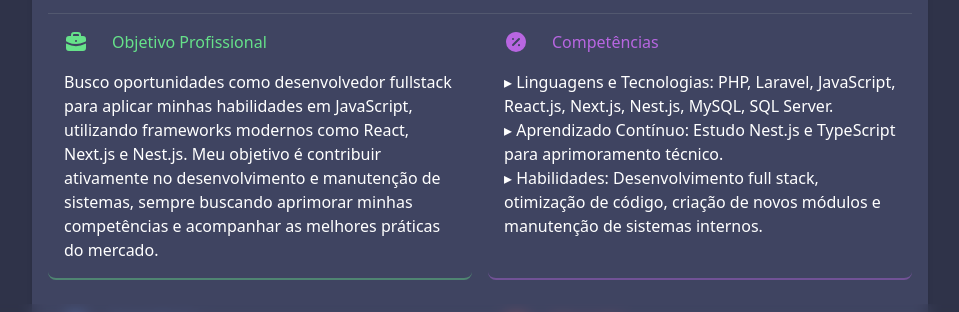
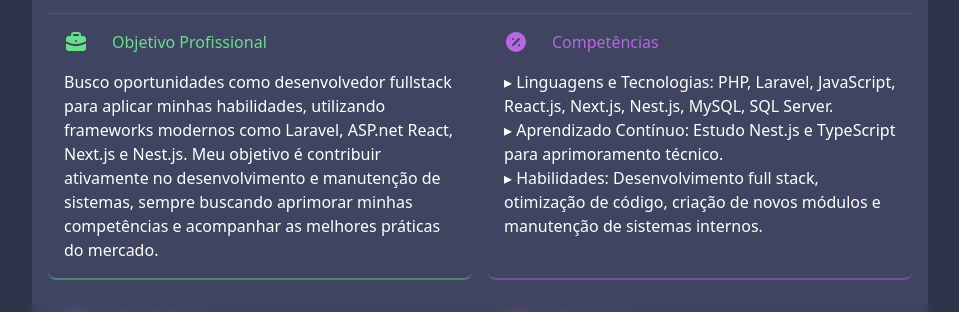
Before and after one commit to Estevam993/portifolio, a Next.js app: page / in a window 1280 px wide. Shown: the part 440-752 px from the top of the page, without its empty margins (160-1119 px from the left). Built offline with nearby package versions, Linux system fonts and the light colour scheme.

Commit message:
feat: new stacks

```diff
--- a/src/components/AboutMe.tsx
+++ b/src/components/AboutMe.tsx
@@ -6,6 +6,7 @@ import infosObject from './infosObject'
 import StackContainer from "@/components/StackContainer";
 import StackLevel from "@/components/StackLevel";
 import {
+  IconBrandCSharp,
   IconBrandCss3,
   IconBrandDocker,
   IconBrandFigma,
@@ -91,8 +92,9 @@ export default function AboutMe(): JSX.Element {
         <StackContainer label={'Back End'} color={'red'}>
           <StackLevel icon={<IconBrandNodejs/>} title={'Node'} level={3} color={'red'}/>
           <StackLevel icon={<IconBrandTypescript/>} title={'Nest'} level={2} color={'red'}/>
-          <StackLevel icon={<IconBrandPhp/>} title={'PHP'} level={4} color={'red'}/>
-          <StackLevel icon={<IconBrandLaravel/>} title={'Laravel'} level={3} color={'red'}/>
+          <StackLevel icon={<IconBrandPhp/>} title={'PHP'} level={5} color={'red'}/>
+          <StackLevel icon={<IconBrandLaravel/>} title={'Laravel'} level={4} color={'red'}/>
+          <StackLevel icon={<IconBrandCSharp/>} title={'ASP.net'} level={2} color={'red'}/>
         </StackContainer>
         <StackContainer label={'Data'} color={'pink'}>
           <StackLevel icon={<IconBrandMysql/>} title={'MySQL'} level={4} color={'pink'}/>
--- a/src/components/infosObject.tsx
+++ b/src/components/infosObject.tsx
@@ -5,10 +5,10 @@ const professionalInfo = {
   color: 'green',
   icon: <IconBriefcaseFilled/>,
   title: 'Objetivo Profissional',
-  description: 'Busco oportunidades como desenvolvedor fullstack para aplicar minhas habilidades em JavaScript, utilizando\n' +
-    'frameworks modernos como React, Next.js e Nest.js. Meu objetivo é contribuir ativamente no desenvolvimento e\n' +
-    'manutenção de sistemas, sempre buscando aprimorar minhas competências e acompanhar as melhores práticas do\n' +
-    'mercado.'
+  description: 'Busco oportunidades como desenvolvedor fullstack para aplicar minhas habilidades, ' +
+    'utilizando frameworks modernos como Laravel, ASP.net React, Next.js e Nest.js. ' +
+    'Meu objetivo é contribuir ativamente no desenvolvimento e manutenção de sistemas, ' +
+    'sempre buscando aprimorar minhas competências e acompanhar as melhores práticas do mercado.'
 }
 
 const competencesInfo = {
```
